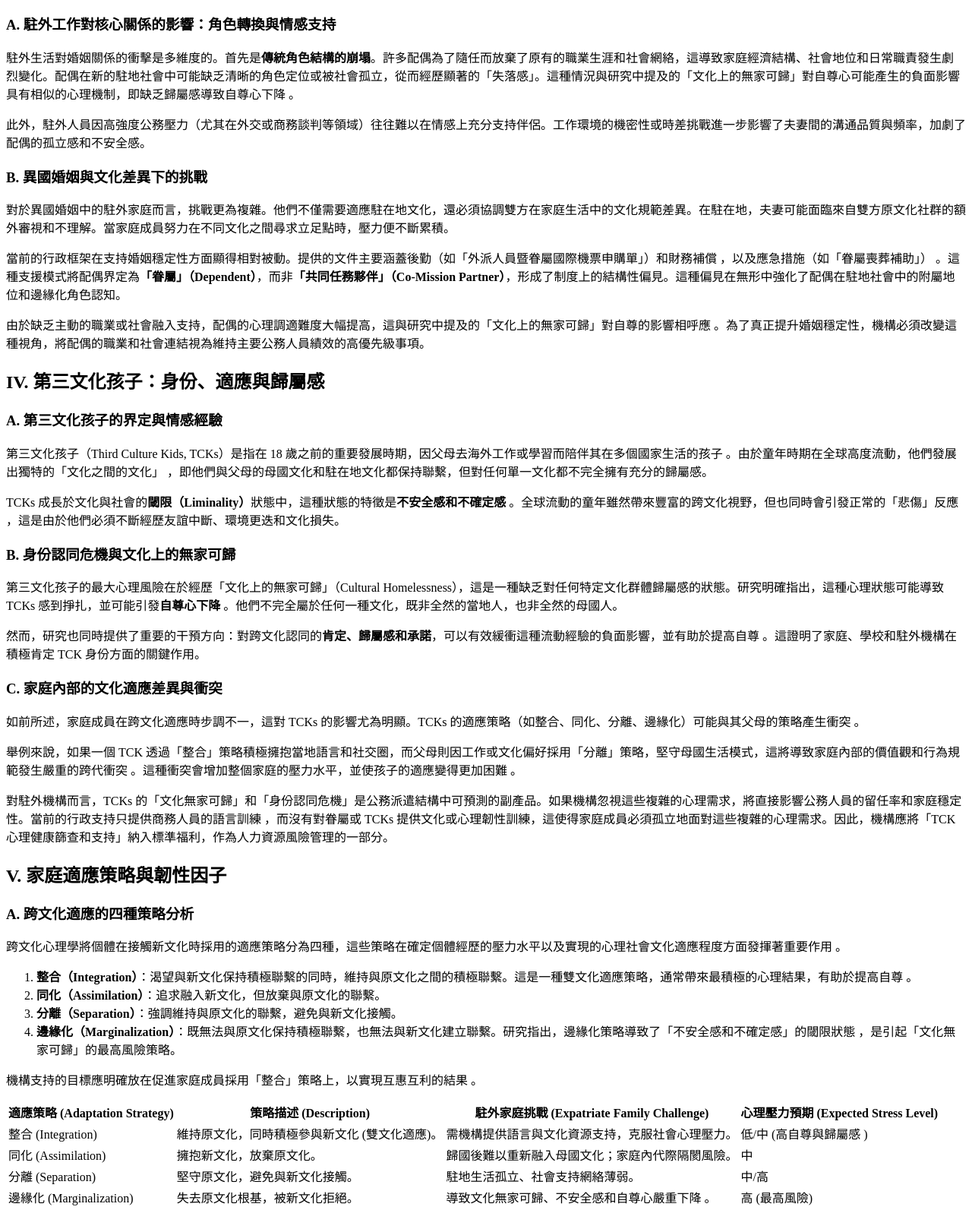
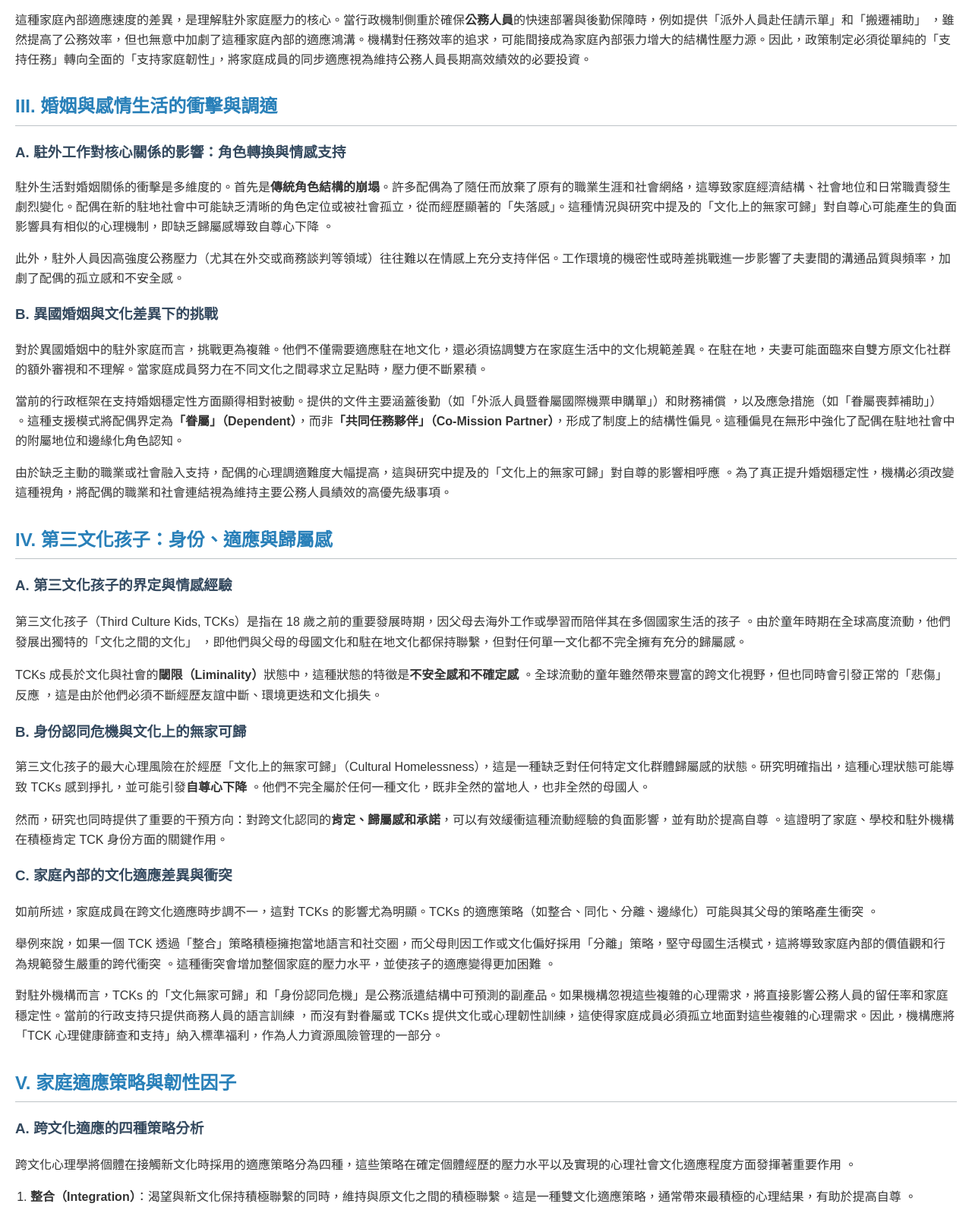
Before and after one commit to yy3114/Overseas-Staff-info, a plain HTML site: page index.html in a window 1280 px wide. Shown: the part 1043-2636 px from the top of the page at 76% size. Drawn offline with Linux system fonts and the light colour scheme.

Commit message:
Update index.html with report content on expatriate families
This report analyzes the unique challenges faced by expatriate families, highlighting the gaps in current support systems, particularly in emotional and psychological well-being.

```diff
--- a/index.html
+++ b/index.html
@@ -1,3 +1,27 @@
+<!DOCTYPE html>
+<html lang="zh-TW">
+<head>
+    <meta charset="UTF-8">
+    <meta name="viewport" content="width=device-width, initial-scale=1.0">
+    <title>駐外任務下的家庭韌性與情感平衡：駐外人員感情、婚姻及家庭生活之深度分析與政策建議</title>
+    <style>
+        body { font-family: "Noto Sans TC", "微軟正黑體", Arial, sans-serif; line-height: 1.6; margin: 20px; color: #333; }
+        h1 { color: #2c3e50; border-bottom: 3px solid #3498db; padding-bottom: 10px; }
+        h2 { color: #2980b9; margin-top: 30px; border-bottom: 1px solid #bdc3c7; padding-bottom: 5px; }
+        h3 { color: #34495e; margin-top: 20px; }
+        p { margin-bottom: 15px; }
+        strong { font-weight: bold; }
+        table { width: 100%; border-collapse: collapse; margin: 20px 0; }
+        th, td { border: 1px solid #ddd; padding: 12px; text-align: left; }
+        th { background-color: #f2f2f2; color: #34495e; }
+        ul, ol { margin: 15px 0 15px 20px; padding: 0; }
+        li { margin-bottom: 8px; }
+        /* 使用 sup 標籤處理引用，避免使用 span */
+        sup { font-size: 0.75em; vertical-align: super; color: #e74c3c; }
+    </style>
+</head>
+<body>
+
 <h1>駐外任務下的家庭韌性與情感平衡：駐外人員感情、婚姻及家庭生活之深度分析與政策建議</h1>
 
 <h2>I. 執行摘要</h2>
@@ -178,3 +202,6 @@
 <h2>VIII. 結論</h2>
 <p>駐外人員的感情、婚姻與家庭生活是其執行公務任務的穩定基礎。本報告的分析證明，駐外派遣對家庭系統構成複雜的社會心理風險，特別是家庭成員之間適應速度的差異 <sup></sup> 和第三文化孩子面臨的身份認同挑戰。當前政策在後勤和行政合規方面的支持是必要的 <sup></sup>，但其對心理福祉和配偶自我實現的疏忽，是造成家庭系統長期壓力累積的主要政策缺口。</p>
 <p>機構對駐外家庭的投資，尤其是對情感支持和韌性建設的投資，是對公務人員績效和留任率的根本戰略投資。只有透過建立一個全面且文化敏感的支援體系，將配偶和子女的福祉納入任務成功的核心考量，才能真正打造出具備高度韌性的駐外家庭，從而保障國家駐外任務的長期高效運作。</p>
+
+</body>
+</html>
```
